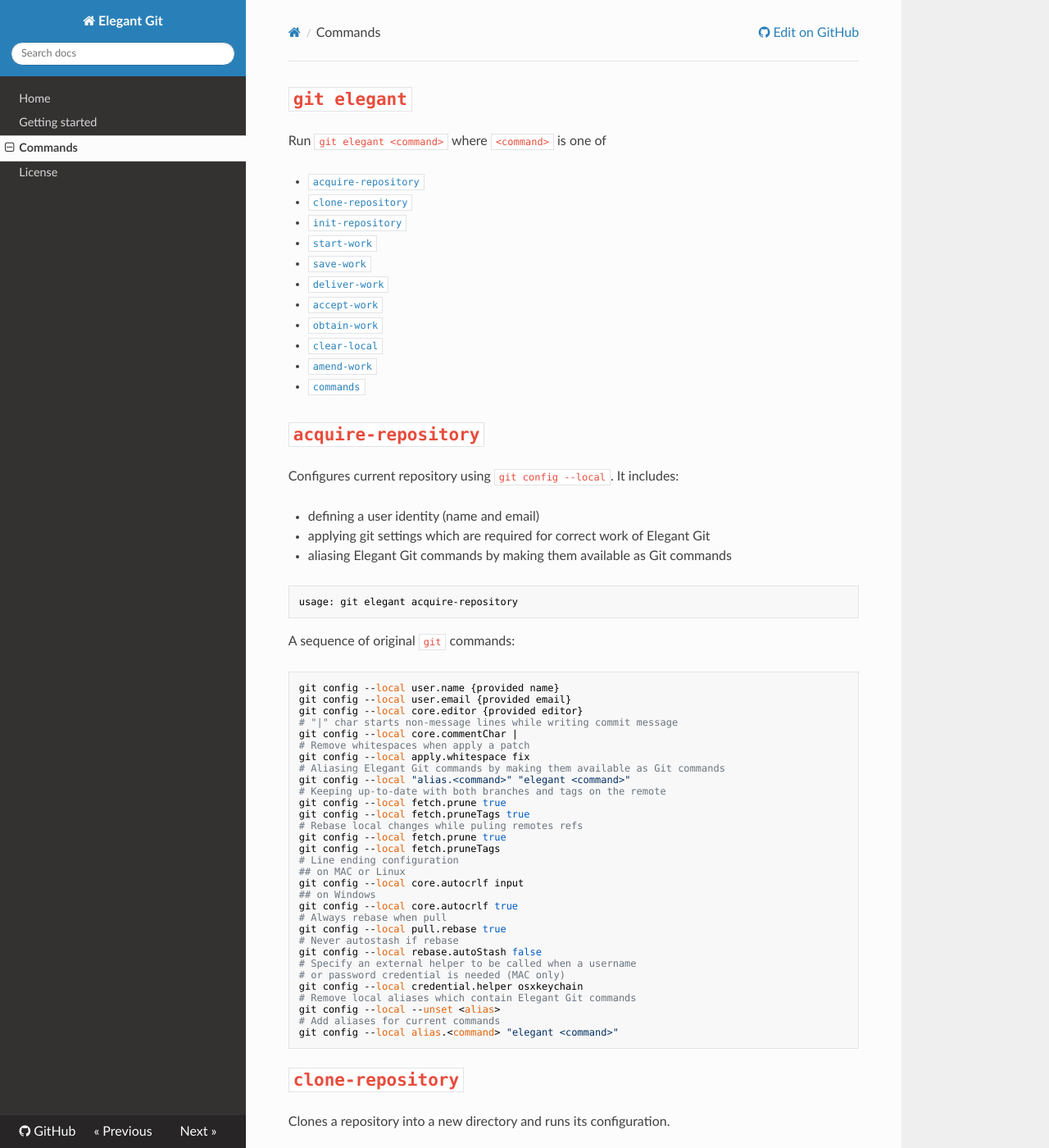
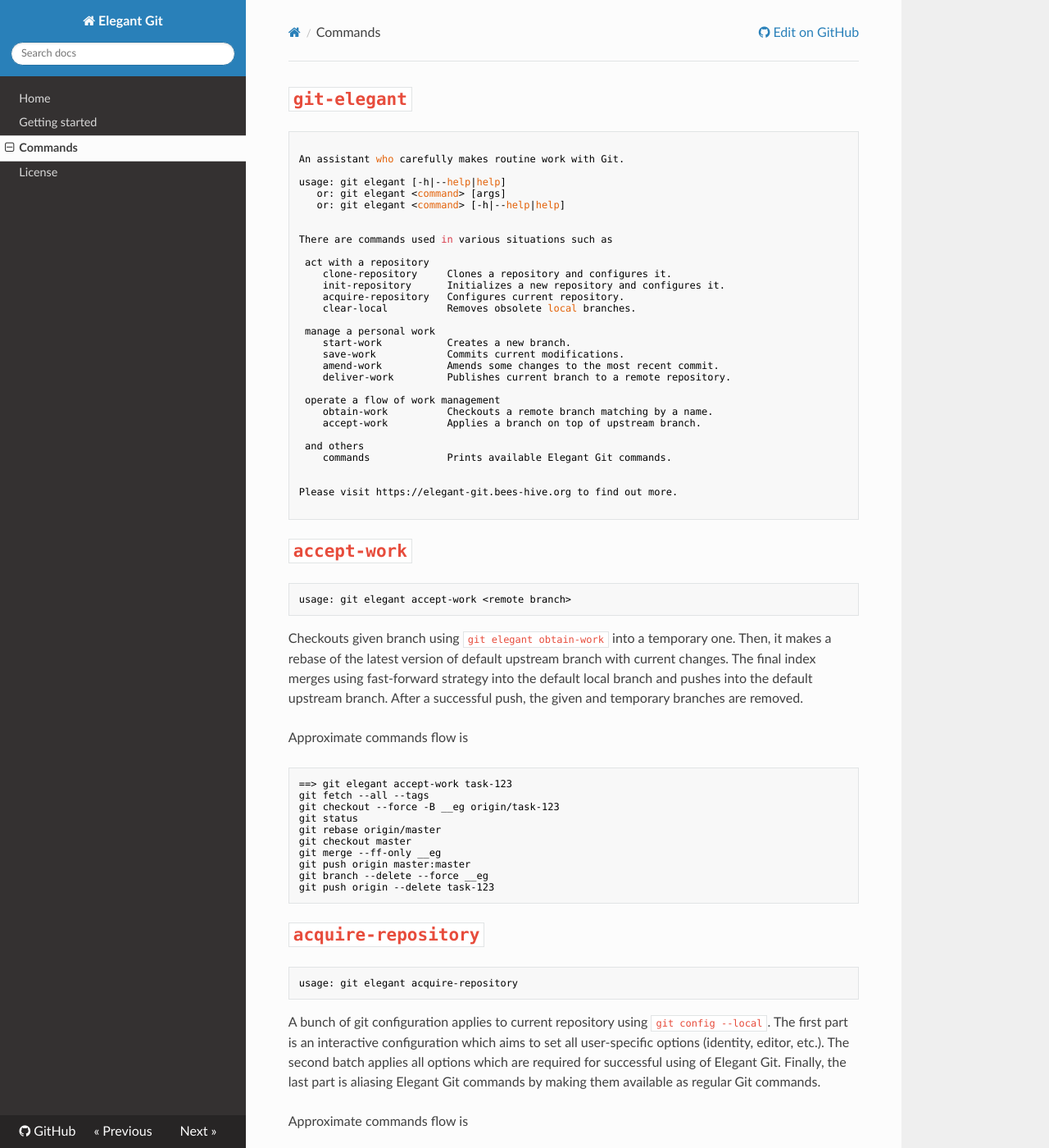
Before and after one commit to bees-hive/elegant-git, an MkDocs documentation site: the page built from docs/commands.md, in a window 1280 px wide and 1400 px high. Shown: the whole window at 82% size. Built offline with MkDocs 1.6.1, drawn with Linux system fonts in a browser that asks for light colours; nearby versions of some CDN libraries; some of the changed text lies outside the part shown.

Commit message:
Generate docs/commands.md based on CLI help
This will significantly simplify the process of documentation updates.
Also, there is configured verification step which checks if
documentation is re-generated for fresh changes. This will guarantee
that we always will have up-to-date documentation for the commands
(most updated file).

#118

````diff
--- a/docs/commands.md
+++ b/docs/commands.md
@@ -1,34 +1,86 @@
-# `git elegant`
-Run `git elegant <command>` where `<command>` is one of
+# `git-elegant`
+```bash
 
-- [`acquire-repository`](#acquire-repository)
-- [`clone-repository`](#clone-repository)
-- [`init-repository`](#init-repository)
-- [`start-work`](#start-work)
-- [`save-work`](#save-work)
-- [`deliver-work`](#deliver-work)
-- [`accept-work`](#accept-work)
-- [`obtain-work`](#obtain-work)
-- [`clear-local`](#clear-local)
-- [`amend-work`](#amend-work)
-- [`commands`](#commands)
+An assistant who carefully makes routine work with Git.
+
+usage: git elegant [-h|--help|help]
+   or: git elegant <command> [args]
+   or: git elegant <command> [-h|--help|help]
+
+
+There are commands used in various situations such as
+
+ act with a repository
+    clone-repository     Clones a repository and configures it.
+    init-repository      Initializes a new repository and configures it.
+    acquire-repository   Configures current repository.
+    clear-local          Removes obsolete local branches.
+
+ manage a personal work
+    start-work           Creates a new branch.
+    save-work            Commits current modifications.
+    amend-work           Amends some changes to the most recent commit.
+    deliver-work         Publishes current branch to a remote repository.
+
+ operate a flow of work management
+    obtain-work          Checkouts a remote branch matching by a name.
+    accept-work          Applies a branch on top of upstream branch.
+
+ and others
+    commands             Prints available Elegant Git commands.
+
+
+Please visit https://elegant-git.bees-hive.org to find out more.
+
+```
+
+# `accept-work`
+
+```bash
+usage: git elegant accept-work <remote branch>
+```
+
+Checkouts given branch using `git elegant obtain-work` into a temporary one.
+Then, it makes a rebase of the latest version of default upstream branch with
+current changes. The final index merges using fast-forward strategy into the
+default local branch and pushes into the default upstream branch. After a
+successful push, the given and temporary branches are removed.
+
+Approximate commands flow is
+```bash
+==> git elegant accept-work task-123
+git fetch --all --tags
+git checkout --force -B __eg origin/task-123
+git status
+git rebase origin/master
+git checkout master
+git merge --ff-only __eg
+git push origin master:master
+git branch --delete --force __eg
+git push origin --delete task-123
+```
 
 # `acquire-repository`
-Configures current repository using `git config --local`. It includes:
-
-- defining a user identity (name and email)
-- applying git settings which are required for correct work of Elegant Git
-- aliasing Elegant Git commands by making them available as Git commands
 
 ```bash
 usage: git elegant acquire-repository
 ```
 
-A sequence of original `git` commands:
+A bunch of git configuration applies to current repository using
+`git config --local`. The first part is an interactive configuration which
+aims to set all user-specific options (identity, editor, etc.). The second batch
+applies all options which are required for successful using of Elegant Git.
+Finally, the last part is aliasing Elegant Git commands by making them available
+as regular Git commands.
+
+Approximate commands flow is
 ```bash
-git config --local user.name {provided name}
-git config --local user.email {provided email}
-git config --local core.editor {provided editor}
+==> git elegant acquire-repository
+################ Part 1 ################
+git config --local user.name "Dmytro Serdiuk"
+git config --local user.email "dmytro.serdiuk@email.com"
+git config --local core.editor vim
+################ Part 2 ################
 # "|" char starts non-message lines while writing commit message
 git config --local core.commentChar |
 # Remove whitespaces when apply a patch
@@ -53,136 +105,169 @@ git config --local rebase.autoStash false
 # Specify an external helper to be called when a username
 # or password credential is needed (MAC only)
 git config --local credential.helper osxkeychain
+################ Part 3 ################
 # Remove local aliases which contain Elegant Git commands
 git config --local --unset <alias>
 # Add aliases for current commands
 git config --local alias.<command> "elegant <command>"
 ```
 
-# `clone-repository`
-Clones a repository into a new directory and runs its configuration.
+# `amend-work`
 
 ```bash
-usage: git elegant clone-repository <URL>
+usage: git elegant amend-work
 ```
 
-A sequence of original `git` commands:
+Updates the most recent commit by adding some changes. The command will fail if
+you'll try to modify history of the default local branch.
+
+Approximate commands flow is
 ```bash
-git clone <URL>
-cd <repo root directory>
-# execute commands provided by `git elegant acquire-repository`
-```
-
-# `init-repository`
-Creates an empty Git repository (or reinitialize an existing one) and runs its configuration.
-
-```bash
-usage: git elegant init-repository
-```
-
-A sequence of original `git` commands:
-```bash
-git init
-# execute commands provided by `git elegant acquire-repository`
-```
-
-# `start-work`
-Creates a new local branch based on latest version of `master`. If there are some uncommitted
-changes, they will be moved to the new branch.
-
-```bash
-usage: git elegant start-work <branch-name>
-```
-
-A sequence of original `git` commands:
-```bash
-git checkout master
-git fetch --tags
-git pull
-git checkout -b <branch-name>
-```
-
-# `save-work`
-Saves available changes (or a part of them) making a `git` commit.
-
-```bash
-usage: git save-work
-```
-
-A sequence of original `git` commands:
-```bash
-git add --interactive
-git diff --cached --check
-git commit
-```
-
-# `deliver-work`
-Updates the current branch using the latest remote `master` and updates remote refs.
-
-```bash
-usage: git deliver-work
-```
-
-A sequence of original `git` commands:
-```bash
-git fetch
-git rebase origin/master
-git push --set-upstream --force origin {local branch name}:{local branch name}
-```
-
-# `accept-work`
-Accepts proposed work (remote work branch) on top of the fresh history of remote `master` (using
-`rebase`) and publishes work to `origin/master`. Also, it removes the remote work branch in case of
-successful work acceptance.
-
-```bash
-usage: git elegant accept-work <full/partial branch name>
-```
-A sequence of original `git` commands:
-```bash
-git fetch --all --tags
-git checkout --force -B __eg <remote-branch-name>
-git status
-git rebase origin/master
-git checkout master
-git merge --ff-only __eg
-git push origin master:master
-git branch --delete --force __eg
-git push origin --delete <remote-branch-name>
-```
-
-# `obtain-work`
-Checkouts a remote branch matching by a given full or partial name. If there are more then 1
-matching branch, execution stops with a corresponding error message. By default, the name of the
-local branch responds to the remote one. However, the name can be overridden by giving a second
-command argument.
-
-```bash
-usage: git elegant obtain-work <full/partial branch name> [local branch name]
-```
-
-A sequence of original `git` commands:
-```bash
-git fetch --all
-git checkout -B <local branch> <remote branch>
-```
-
-# `amend-work`
-Updates the most recent commit by adding some changes.
-
-```bash
-usage: git amend-work
-```
-
-A sequence of original `git` commands:
-```bash
+==> git elegant amend-work
 git add --interactive
 git diff --cached --check
 git commit --amend
 ```
 
 # `clear-local`
-Removes all local branches which don't have remote tracking branches.
+
+```bash
+usage: git elegant clear-local
+```
+
+Identifies local branches for which remote branches were removed. Then, it
+removes them by invoking `git branch -d`. If there are unmerged branches, you
+have to choose either batch or one-by-one deletion procedure using
+`git branch -D`.
+
+Approximate commands flow is
+```bash
+==> git elegant clear-local
+git branch -d task-24
+git branch -d 2349
+git branch -D task-1
+```
+
+# `clone-repository`
+
+```bash
+usage: git elegant clone-repository <repository>
+```
+
+Clones a repository into a new directory and runs its configuration.
+
+Approximate commands flow is
+```bash
+==> git elegant clone-repository git@github.com:bees-hive/elegant-git.git
+git clone git@github.com:bees-hive/elegant-git.git
+cd elegant-git
+git elegant acquire-repository
+```
 
 # `commands`
-Displays all available commands.
+
+```bash
+usage: git elegant commands
+```
+
+Displays all available commands. This is useful for completion functions as well
+as for other cases when you need iteration over the available commands.
+
+Approximate commands flow is
+```bash
+==> git elegant commands
+echo <command>
+echo ...
+```
+
+# `deliver-work`
+
+```bash
+usage: git elegant deliver-work
+```
+
+Updates the current branch by rebasing the default upstream branch. Then,
+it pushes HEAD to appropriate upstream branch. The name of remote branch is
+equal to the local one.
+
+Approximate commands flow is
+```bash
+==> git elegant deliver-work
+git fetch
+git rebase origin/master
+git push --set-upstream --force origin task-123:task-123
+```
+
+# `init-repository`
+
+```bash
+usage: git elegant init-repository
+```
+
+Creates an empty Git repository (or reinitialize an existing one) and runs its
+configuration.
+
+Approximate commands flow is
+```bash
+==> git elegant init-repository
+git init
+git elegant acquire-repository
+```
+
+# `obtain-work`
+
+```bash
+usage: git elegant obtain-work <remote branch> [local branch]
+```
+
+Seeks across all upstreams for a branch matching by a given full or partial
+name. If there are more then 1 matching branch, execution stops with a
+corresponding error message. By default, the name of the local branch responds
+to the remote one. However, it can be overridden by giving a second argument.
+
+Approximate commands flow is
+```bash
+==> git elegant obtain-work new-feature task-133
+git fetch --all
+git checkout -B task-133 custom-remote/new-feature
+```
+
+# `save-work`
+
+```bash
+usage: git elegant save-work
+```
+
+Saves available changes as a new commit. You can choose which modifications
+should be added. If there are trailing whitespaces, the commit won't be
+performed.
+
+Approximate commands flow is
+```bash
+==> git elegant save-work
+git add --interactive
+git diff --cached --check
+git commit
+```
+
+# `start-work`
+
+```bash
+usage: git elegant start-work <name>
+```
+
+Creates a new local branch based on the latest version of the default upstream
+branch. If there are some uncommitted changes, they will be moved to the new
+branch.
+
+Approximate commands flow is
+```bash
+==> git elegant start-work task-123
+git stash save elegant-git
+git checkout master
+git fetch --tags
+git pull
+git checkout -b task-123
+git stash apply stash^{/elegant-git}
+git stash drop stash@{0}
+```
````
Also changed, not shown: README.md (+5 -2 lines), 2 other files.
